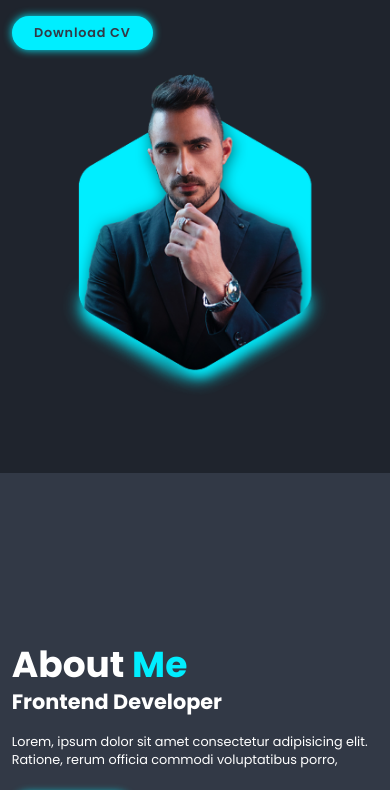
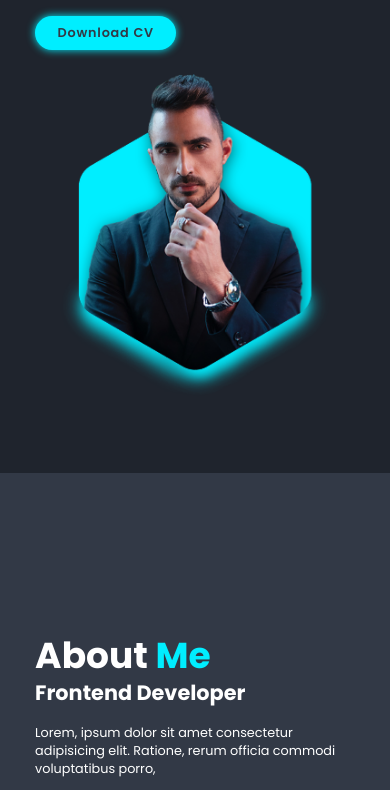
Before and after one commit to BlackMamba1122/portfolio1.github.io, a plain HTML site: page index.html in a window 390 px wide. Shown: the part 371-1161 px from the top of the page. Drawn offline with nearby package versions, Linux system fonts and the light colour scheme.

Commit message:
Update style.css

```diff
--- a/style.css
+++ b/style.css
@@ -359,7 +359,7 @@ span {
         padding: 2rem 3%;
     }
     section {
-        padding: 10rem 3% 2rem;
+        padding: 10rem 9% 2rem;
     }
     .services {
         padding-bottom: 7rem;
```
